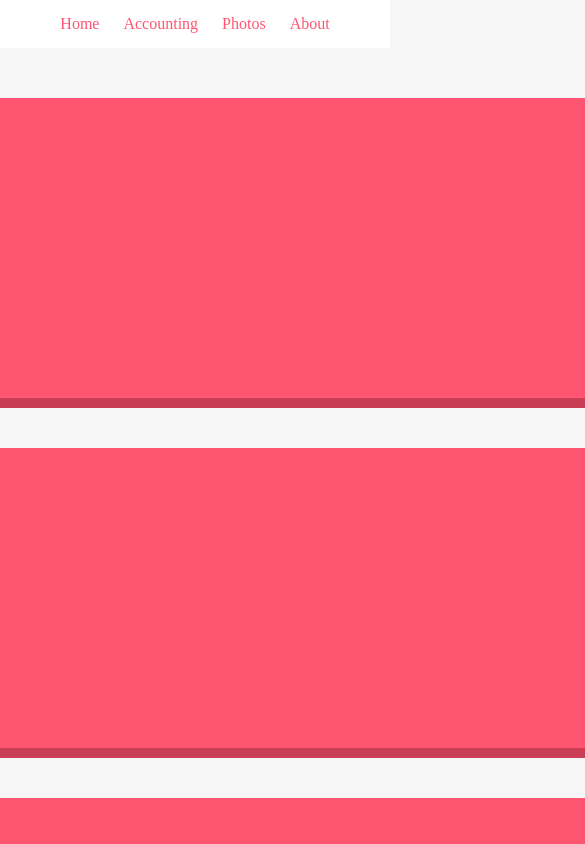
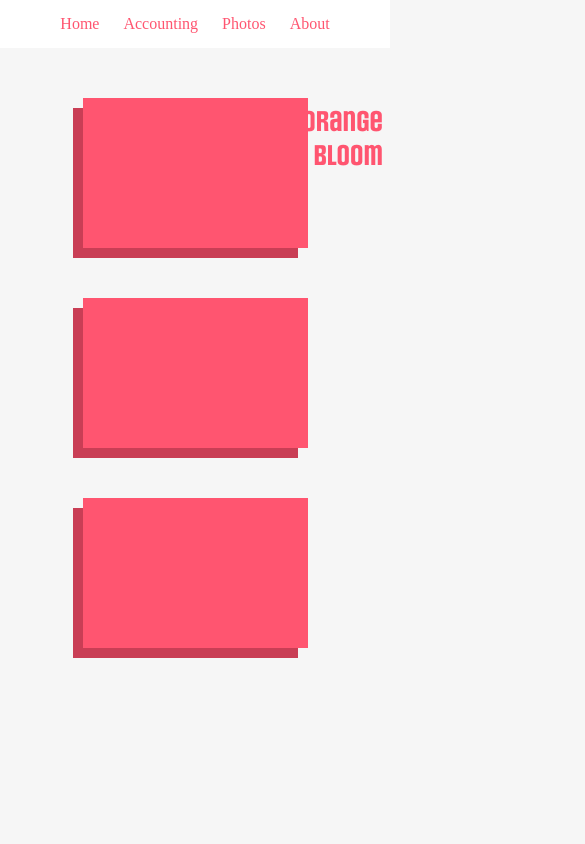
Before and after one commit to sshivahh/bloom-orange, a React (Create React App) app: page / in a window 390 px wide. Shown: the top 844 px of the page, 585 px wide, since content can reach past the window. Built offline with nearby package versions, Linux system fonts and the light colour scheme; a web font is replaced by a local one.

Commit message:
bikin sedikit responsiv di movile

```diff
--- a/src/Styles/Card.module.scss
+++ b/src/Styles/Card.module.scss
@@ -3,7 +3,7 @@
     height: 300px;
     max-width: 600px;
     min-width: 200px;
-    margin: 50px 0px;
+    margin: 50px auto;
     box-shadow: -10px 10px 0px 0px #c93e55;
     transition: 150ms;
     transition-timing-function: ease-out;
@@ -18,3 +18,11 @@
 //     height: 300px;
 //     width: 300px;
 // }
+
+@media screen and (max-width: 500px){
+    .card{
+        width: 225px;
+        height: 150px;
+        margin: 50px auto;
+    }
+}
--- a/src/Styles/Home.module.scss
+++ b/src/Styles/Home.module.scss
@@ -3,6 +3,6 @@
 }
 
 .cardContainer{
-    width: 600px;
+    width: 100vw;
     margin: 40px auto;
 }
```
